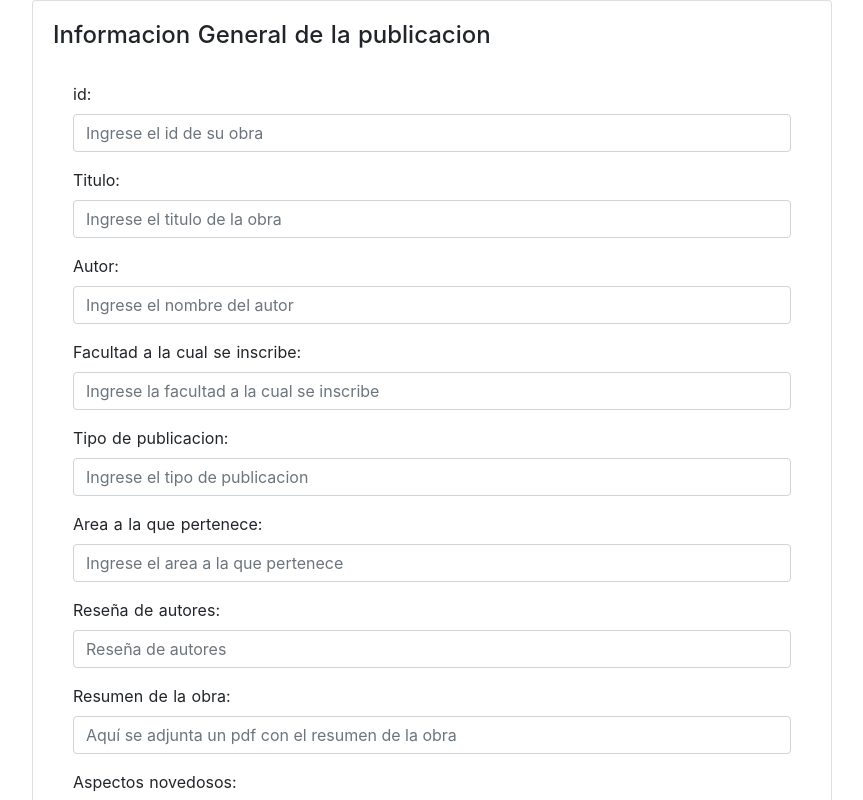
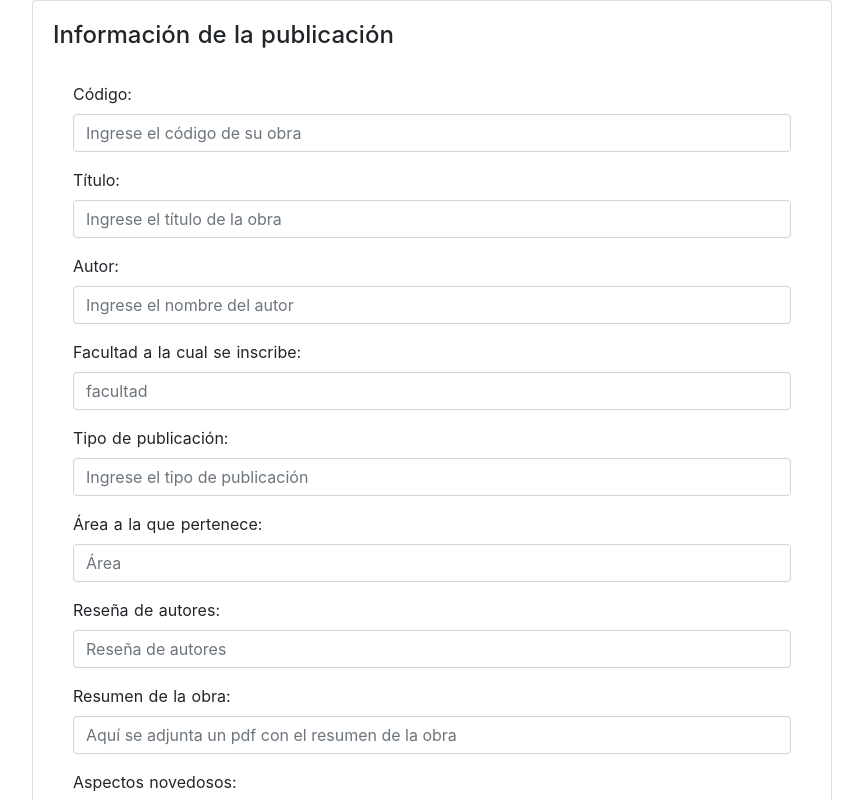
Before and after one commit to JsonVM/proyect, a Nuxt app in the folder gestion-publicacion/: page /info-publicacion in a window 1280 px wide. Shown: the top 800 px of the page, without its empty margins (53-916 px from the left). Built offline with nearby package versions, Linux system fonts and the light colour scheme; no server answers.

Commit message:
pruebas en info-publicacion
pruebas en el crud(editar una publicación)

```diff
--- a/gestion-publicacion/assets/info-publicacion.js
+++ b/gestion-publicacion/assets/info-publicacion.js
@@ -6,7 +6,7 @@ export default {
   data() {
     return {
       enEdicion: false,
-      id_publicacion_a_cargar:0,
+      id_publicacion_a_cargar: 0,
       //en este json se almacena la información agregada de las publicaciones(obraas)
       publicacion: {
         id: "",
@@ -17,6 +17,7 @@ export default {
         area: "",
         acciones: true
       },
+      fields: ["id", "titulo", "facultad", "tipo_publicacion", "area", "acciones"],
 
       //En este arreglo se meten todas las publicaciones
       lista_publicaciones: [
@@ -28,8 +29,23 @@ export default {
           area: "Ciencias básicas",
           acciones: true
         }
+      ],
+
+      facultad: [
+        { value: null, text: "Facultad", disabled: true },
+        { value: "ciencias basicas", text: "ciencias basicas" },
+        { value: "ingenieria", text: "ingenieria" },
+        { value: "ciencias sociales", text: "ciencias sociales" },
+        { value: "ciencias humanas", text: "ciencias sociales" }
+      ],
+
+      area: [
+        { value: null, text: "Área", disabled: true },
+        { value: "Matematicas", text: "Matemáticas" },
+        { value: "Fisica", text: "Física" },
+        { value: "Desarrollo web", text: "Desarrollo web" },
+        { value: "derecho", text: "derecho" }
       ]
-
       , show: true
     }
   },
@@ -75,35 +91,28 @@ export default {
       localStorage.setItem('info-publicacion', JSON.stringify(this.lista_publicaciones));
     },
 
-    //Al llamar este metodo carga los datos de una publicacion seleccionada en los campos de texto para editar
-    cargarPublicacion({ item }) {
-      let p = this.lista_publicaciones.find(
-        publicacion => publicacion.titulo == item.titulo
-      );
-      this.enEdicion = true;
-      this.publicacion = Object.assign({}, p);
-      localStorage.setItem('info-publicacion', JSON.stringify(this.lista_publicaciones));
-    },
-
-    cargar(){
+    //cargar todos los registros de la BD y listarlos
+    cargar() {
       let url = "http://localhost:3001/info-publicacion";
       axios.get(url).then(respuesta => {
         let data = respuesta.data
-        if(data.ok){
+        if (data.ok) {
           this.lista_publicaciones = data.info
         }
         this.mensaje = data.mensaje;
         console.log(respuesta);
       }).catch(error => {
-        console.log(this.mensaje = "Ha ocurrido un error")});
+        console.log(this.mensaje = "Ha ocurrido un error")
+      });
 
     },
 
-    cargarUnaPublicacion(){
-      let url = "http://localhost:3001/info-publicacion/"+id_publicacion_a_cargar;
+    //cargar una publicacion especifica de la BD para editarla
+    cargarUnaPublicacion() {
+      let url = "http://localhost:3001/info-publicacion/" + id_publicacion_a_cargar;
       axios.get(url).then(respuesta => {
         let data = respuesta.data;
-        if(data.ok){
+        if (data.ok) {
           let pub = data.info;
           generarPdf(pub);
         }
@@ -111,7 +120,41 @@ export default {
         console.log(respuesta);
 
       }).catch(error => {
-        console.log(this.mensaje = "Ha ocurrido un error")});
+        console.log(this.mensaje = "Ha ocurrido un error")
+      });
+    },
+
+    //cargar una publicacion para editarla
+    cargarPublicacionEditar({ item }) {
+     let editar = this.lista_publicaciones.find(publicacion => publicacion.id = item.id);
+      this.enEdicion = true;
+      this.publicacion = Object.assign({}, editar);
+      console.log({item})
+      console.log(this.publicacion)
+    },
+
+    //agregar los nuevos valores a la publicacion editada
+    editarPublicacion() {
+      let id_Editar = publicacion.id;
+      let direccion = "http://localhost:3001/info-publicacion" + this.id_Editar;
+      axios
+        .put(direccion, this.publicacion)
+        .then((response) => {
+          console.log("Propuesta editada correctamente");
+          console.log(response);
+        })
+        .catch((error) => {
+          console.log(error);
+        });
+
+      this.publicacion = {
+        id: "",
+        titulo: "",
+        facultad: "",
+        tipo_publicacion: "",
+        area: "",
+        acciones: true
+      };
     },
 
     //Actualiza los datos de una publicacion
@@ -132,6 +175,21 @@ export default {
       };
       localStorage.setItem('info-publicacion', JSON.stringify(this.lista_publicaciones));
     },
+
+    //eliminar publicacion de la BD
+    eliminarPublicacion() {
+      let direccion = "http://localhost:3001/seguimiento-publicacion/" + this.id_eliminar;
+      console.log(this.id_eliminar)
+      axios
+        .delete(direccion, this.id_eliminar)
+        .then((response) => {
+          console.log("Seguimiento eliminado");
+          console.log(response);
+        })
+        .catch((error) => {
+          console.log(error);
+        });
+    },
     //Para cargar los datos del localstorage en nuestro arreglo de publicaciones
     local() {
       var datosLocal = JSON.parse(localStorage.getItem('info-publicacion'));
--- a/gestion-publicacion/pages/info-publicacion.vue
+++ b/gestion-publicacion/pages/info-publicacion.vue
@@ -4,7 +4,7 @@
       <b-row>
         <b-col>
           <b-card
-            title="Informacion General de la publicacion"
+            title="Información de la publicación"
             img-alt="Image"
             img-top
             tag="article"
@@ -14,21 +14,21 @@
           >
             <b-card-body>
               <b-form action="javascript:void(0)" @submit="crearPublicacion()">
-                 <b-form-group id="input-group-2" label="id:" label-for="id">
+                <b-form-group id="input-group-2" label="Código:" label-for="id">
                   <b-form-input
                     id="id"
                     v-model="publicacion.id"
                     required
-                    placeholder="Ingrese el id de su obra"
+                    placeholder="Ingrese el código de su obra"
                   ></b-form-input>
                 </b-form-group>
 
-                <b-form-group id="input-group-1" label="Titulo:" label-for="titulo">
+                <b-form-group id="input-group-1" label="Título:" label-for="titulo">
                   <b-form-input
                     id="titulo"
                     v-model="publicacion.titulo"
                     required
-                    placeholder="Ingrese el titulo de la obra"
+                    placeholder="Ingrese el título de la obra"
                   ></b-form-input>
                 </b-form-group>
 
@@ -50,30 +50,25 @@
                     id="facultad"
                     v-model="publicacion.facultad"
                     required
-                    placeholder="Ingrese la facultad a la cual se inscribe"
+                    placeholder="facultad"
                   ></b-form-input>
                 </b-form-group>
 
                 <b-form-group
                   id="input-group-4"
-                  label="Tipo de publicacion:"
+                  label="Tipo de publicación:"
                   label-for="tipo_publicacion"
                 >
                   <b-form-input
                     id="tipo_publicacion"
                     v-model="publicacion.tipo_publicacion"
                     required
-                    placeholder="Ingrese el tipo de publicacion"
+                    placeholder="Ingrese el tipo de publicación"
                   ></b-form-input>
                 </b-form-group>
 
-                <b-form-group id="input-group-5" label="Area a la que pertenece:" label-for="area">
-                  <b-form-input
-                    id="area"
-                    v-model="publicacion.area"
-                    required
-                    placeholder="Ingrese el area a la que pertenece"
-                  ></b-form-input>
+                <b-form-group id="input-group-5" label="Área a la que pertenece:" label-for="area">
+                  <b-form-input id="area" v-model="publicacion.area" required placeholder="Área"></b-form-input>
                 </b-form-group>
 
                 <b-form-group
@@ -88,7 +83,11 @@
                     placeholder="Reseña de autores"
                   ></b-form-input>
                 </b-form-group>
-              <b-form-group id="input-group-7" label="Resumen de la obra:" label-for="resumen_obra">
+                <b-form-group
+                  id="input-group-7"
+                  label="Resumen de la obra:"
+                  label-for="resumen_obra"
+                >
                   <b-form-input
                     id="resumen_obra"
                     v-model="publicacion.resumen_obra"
@@ -110,26 +109,26 @@
                 </b-form-group>
                 <b-form-group
                   id="input-group-9"
-                label="Contribución al estado actual del area:"
+                  label="Contribución al estado actual del área:"
                   label-for="contribucion_area"
                 >
                   <b-form-input
                     id="contribucion_area"
                     v-model="publicacion.contribucion_area"
                     required
-                  placeholder="Contribucion al estado actual del area"
+                    placeholder="Contribución al estado actual del área"
                   ></b-form-input>
                 </b-form-group>
                 <b-form-group
                   id="input-group-10"
-                label="Publico objetivo:"
+                  label="Público objetivo:"
                   label-for="publico_objetivo"
                 >
                   <b-form-input
                     id="publico_objetivo"
                     v-model="publicacion.publico_objetivo"
                     required
-                  placeholder="Publico objetivo"
+                    placeholder="Público objetivo"
                   ></b-form-input>
                 </b-form-group>
                 <b-form-group
@@ -170,20 +169,16 @@
                 </b-form-group>
 
                 <b-button type="submit" variant="primary" v-if="!enEdicion">Registrar</b-button>
-                <b-button
-                  @click="actualizarPublicacion()"
-                  variant="primary"
-                  v-else
-                >Actualizar datos</b-button>
+                <b-button @click="actualizarPublicacion()" variant="primary" v-else>Actualizar datos</b-button>
               </b-form>
               <!--
               <b-card class="mt-3" header="Mostrar datos">
                 <pre class="m-0">{{ form }}</pre>
               </b-card>
               -->
-              <b-table striped hover :items="lista_publicaciones">
+              <b-table striped hover :items="lista_publicaciones" :fields="fields">
                 <template v-slot:cell(acciones)="row">
-                  <b-button size="sm" @click="cargarPublicacion(row)" class="mr-2">Modificar</b-button>
+                  <b-button size="sm" @click="cargarPublicacionEditar(row)" class="mr-2">Modificar</b-button>
                   <b-button size="sm" @click="eliminarPublicacion(row)" class="mr-2">Eliminar</b-button>
                   <b-button size="sm" @click="eliminarPublicacion(row)" class="mr-2">Generar pdf</b-button>
                 </template>
@@ -207,7 +202,6 @@
             </b-card-body>
           </b-card>
         </b-col>
-
       </b-row>
     </b-container>
   </div>
```
Also changed, not shown: 2 other files (tests, documents, lock files or other folders). Lines whose indentation alone changed are shown as unchanged.
